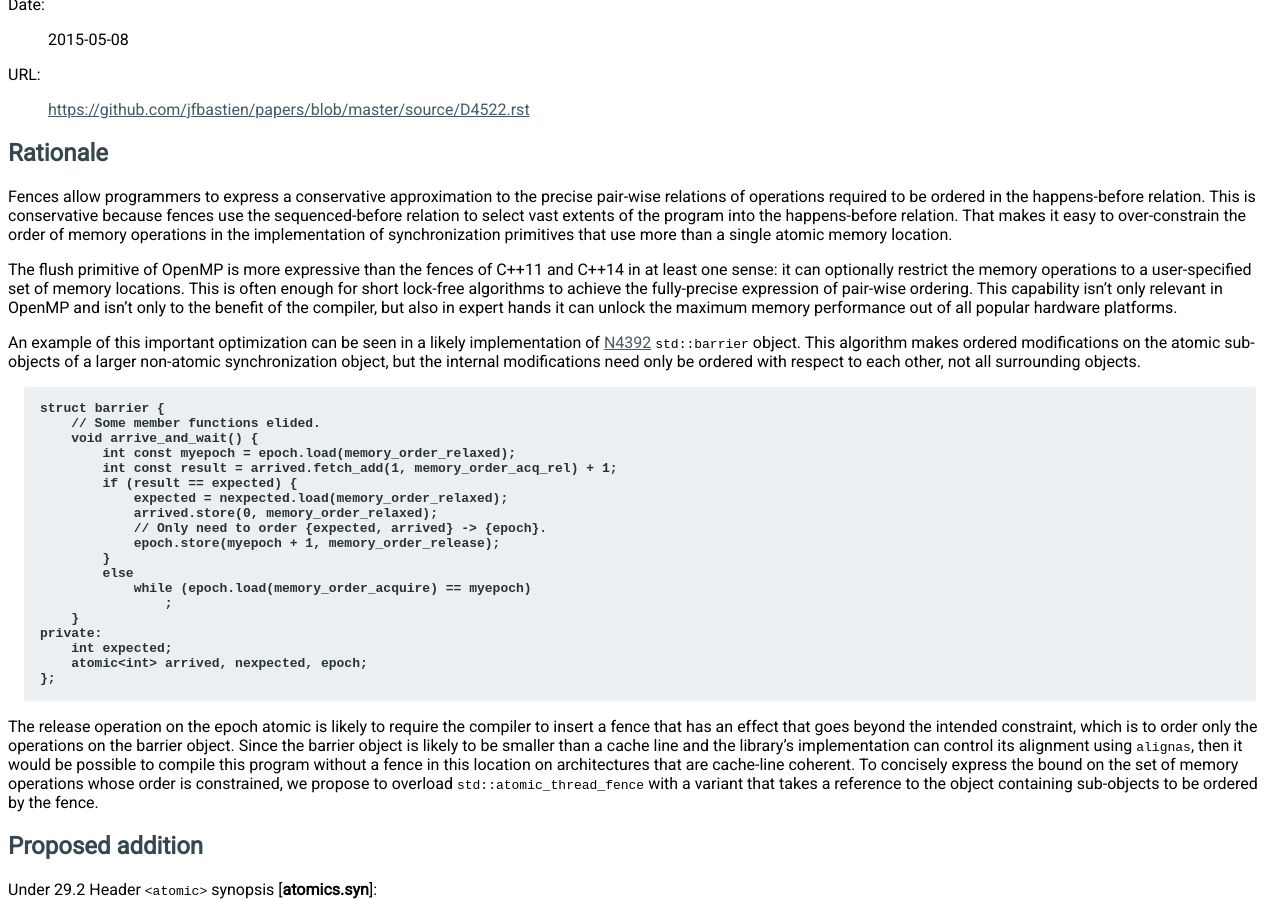
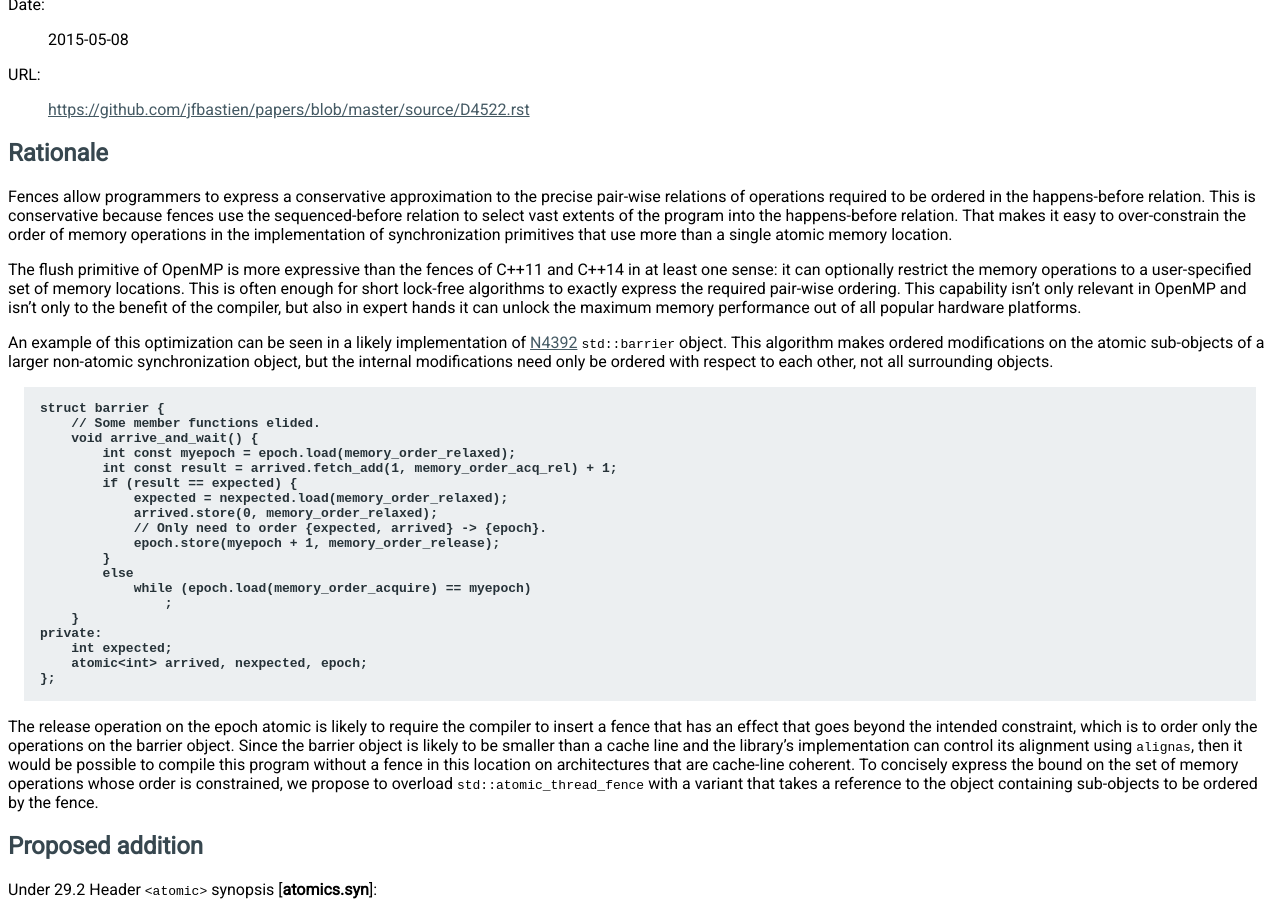
Before and after one commit to jfbastien/papers, a Sphinx documentation site: the page built from source/D4522.rst, in a window 1280 px wide and 900 px high, scrolled down 353 px. Built offline with Sphinx 7.4.7, drawn with Linux system fonts in a browser that asks for light colours.

Commit message:
Remove redundant words.

```diff
--- a/source/D4522.rst
+++ b/source/D4522.rst
@@ -26,14 +26,14 @@ memory location.
 The flush primitive of OpenMP is more expressive than the fences of C++11 and
 C++14 in at least one sense: it can optionally restrict the memory operations to
 a user-specified set of memory locations. This is often enough for short
-lock-free algorithms to achieve the fully-precise expression of pair-wise
-ordering. This capability isn't only relevant in OpenMP and isn't only to the
-benefit of the compiler, but also in expert hands it can unlock the maximum
-memory performance out of all popular hardware platforms.
+lock-free algorithms to exactly express the required pair-wise ordering. This
+capability isn't only relevant in OpenMP and isn't only to the benefit of the
+compiler, but also in expert hands it can unlock the maximum memory performance
+out of all popular hardware platforms.
 
-An example of this important optimization can be seen in a likely implementation
-of N4392_ ``std::barrier`` object. This algorithm makes ordered modifications on
-the atomic sub-objects of a larger non-atomic synchronization object, but the
+An example of this optimization can be seen in a likely implementation of N4392_
+``std::barrier`` object. This algorithm makes ordered modifications on the
+atomic sub-objects of a larger non-atomic synchronization object, but the
 internal modifications need only be ordered with respect to each other, not all
 surrounding objects.
 
```
